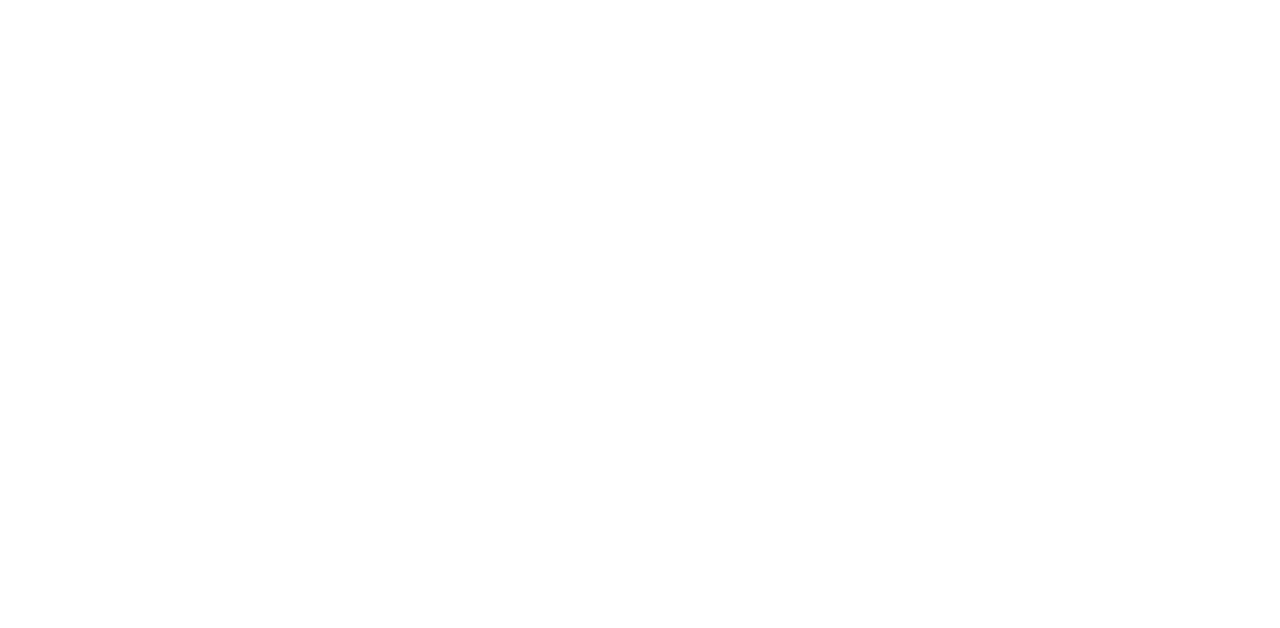
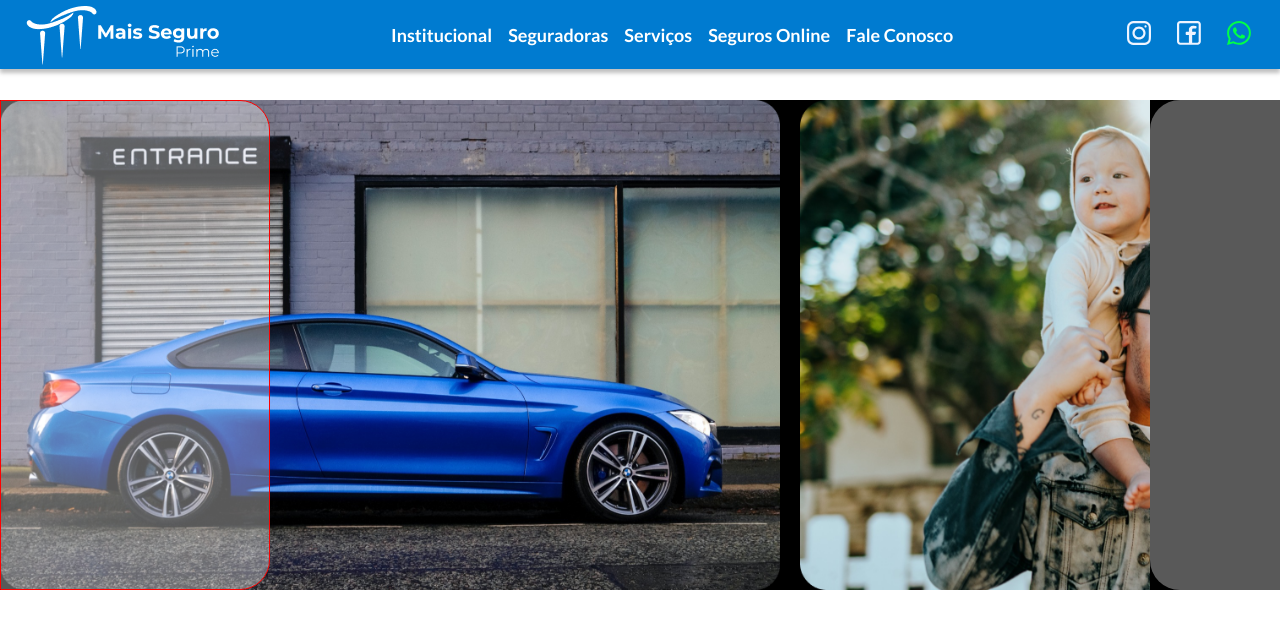
Before and after one commit to Beltrandes/mais-seguro-prime, a plain HTML site: page src/index.html in a window 1280 px wide. Drawn offline with Linux system fonts and the light colour scheme.

Commit message:
navigation header and slider implementation init

```diff
--- a/src/index.html
+++ b/src/index.html
@@ -0,0 +1,69 @@
+<!DOCTYPE html>
+<html lang="pt-BR">
+  <head>
+    <meta charset="UTF-8" />
+    <meta name="viewport" content="width=device-width, initial-scale=1.0" />
+    <title>Mais Seguro Prime</title>
+    <link rel="stylesheet" href="style.css" />
+    <script src="index.js"></script>
+  </head>
+  <body>
+    <div class="navbar">
+      <nav>
+        <div class="brand">
+          <a href="#">
+            <img src="./assets/img/logo.png" alt="mais seguro prime logo" />
+          </a>
+        </div>
+        <div class="navigation">
+          <ul>
+            <li>
+              <a href="">Institucional</a>
+            </li>
+            <li>
+              <a href="">Seguradoras</a>
+            </li>
+            <li>
+              <a href="">Serviços</a>
+            </li>
+            <li>
+              <a href="">Seguros Online</a>
+            </li>
+            <li>
+              <a href="">Fale Conosco</a>
+            </li>
+          </ul>
+        </div>
+        <div class="social-medias">
+          <a href="">
+            <img src="./assets/svg/instagram.svg" alt="" />
+          </a>
+          <a href="">
+            <img src="./assets/svg/facebook.svg" alt="" />
+          </a>
+          <a href="">
+            <img src="./assets/svg/whatsapp.svg" alt="" />
+          </a>
+        </div>
+      </nav>
+    </div>
+    <div class="container">
+        <div class="slider">
+            <div class="slider-left-blur blur"></div>
+            <div class="slides">
+                <div class="slide">
+                    <img src="./assets/img/slide-1.png" alt="">
+                </div>
+                <div class="slide">
+                    <img src="./assets/img/slide-2.png" alt="">
+                </div>
+                <div class="slide">
+                    <img src="./assets/img/slide-3.png" alt="">
+                </div>
+            </div>
+            <div class="slider-right-blur blur"></div>
+        </div>
+    </div>
+
+  </body>
+</html>
--- a/src/style.css
+++ b/src/style.css
@@ -1 +1,111 @@
-@import './assets/styles/colors.css';
+@import "./assets/styles/colors.css";
+@import url("https://fonts.googleapis.com/css2?family=Lato:ital,wght@0,300;0,400;0,700;1,300;1,400&display=swap");
+
+* {
+  padding: 0;
+  margin: 0;
+  box-sizing: border-box;
+  font-family: "Lato", sans-serif;
+}
+
+body {
+    width: 100%;
+    height: 100vh;
+}
+
+
+.navbar {
+  background-color: var(--primary);
+  width: 100%;
+  height: 69px;
+  padding: 0 1rem 0 1rem;
+  box-shadow: 0px 4px 4px 0px #00000040;
+  position: fixed;
+}
+
+.navbar nav {
+  display: flex;
+  justify-content: space-between;
+  height: 69px;
+}
+
+.navbar nav .brand {
+}
+
+.navbar nav .navigation {
+  height: 100%;
+}
+
+.navbar nav .navigation ul {
+  display: flex;
+  justify-content: space-between;
+  align-items: center;
+  height: 100%;
+  gap: 1rem;
+}
+
+.navbar nav .navigation ul li {
+  list-style: none;
+  height: 100%;
+  display: flex;
+  align-items: center;
+  justify-content: center;
+}
+
+.navbar nav .navigation ul li a {
+  text-decoration: none;
+  font-size: 18px;
+  color: white;
+  font-weight: bold;
+}
+
+.navbar .social-medias {
+  width: 12%;
+  display: flex;
+  justify-content: space-around;
+  align-items: center;
+}
+
+.container {
+    padding-top: 100px;
+    height: 100vh;
+    width: 100%;
+}
+
+.container .slider {
+    width: 100%;
+    height: 490px;
+    background-color: black;
+    display: flex;
+    justify-content: space-between;
+}
+
+.container .slider .slides {
+    display: flex;
+    gap: 20px;
+    overflow: hidden;
+}
+
+.container .slider .blur {
+    width: 270px;
+    height: 490px;
+    background-color: #ffffff59;
+}
+
+.container .slider .slider-left-blur {
+    border-top-right-radius: 30px;
+    border-bottom-right-radius: 30px;
+    position: absolute;
+    border: 1px solid red;
+}
+
+.container .slider .slides .slide img {
+    height: 490px;
+}
+
+
+
+.container .slider .slider-right-blur {
+    border-top-left-radius: 30px;
+    border-bottom-left-radius: 30px;
+}
```
Also changed, not shown: index.js (deleted), src/assets/img/logo.png (added), src/assets/img/slide-1.png (added), src/assets/img/slide-2.png (added), src/assets/img/slide-3.png (added), src/assets/svg/facebook.svg (added), src/assets/svg/instagram.svg (added), src/assets/svg/whatsapp.svg (added), src/index.js (added).
